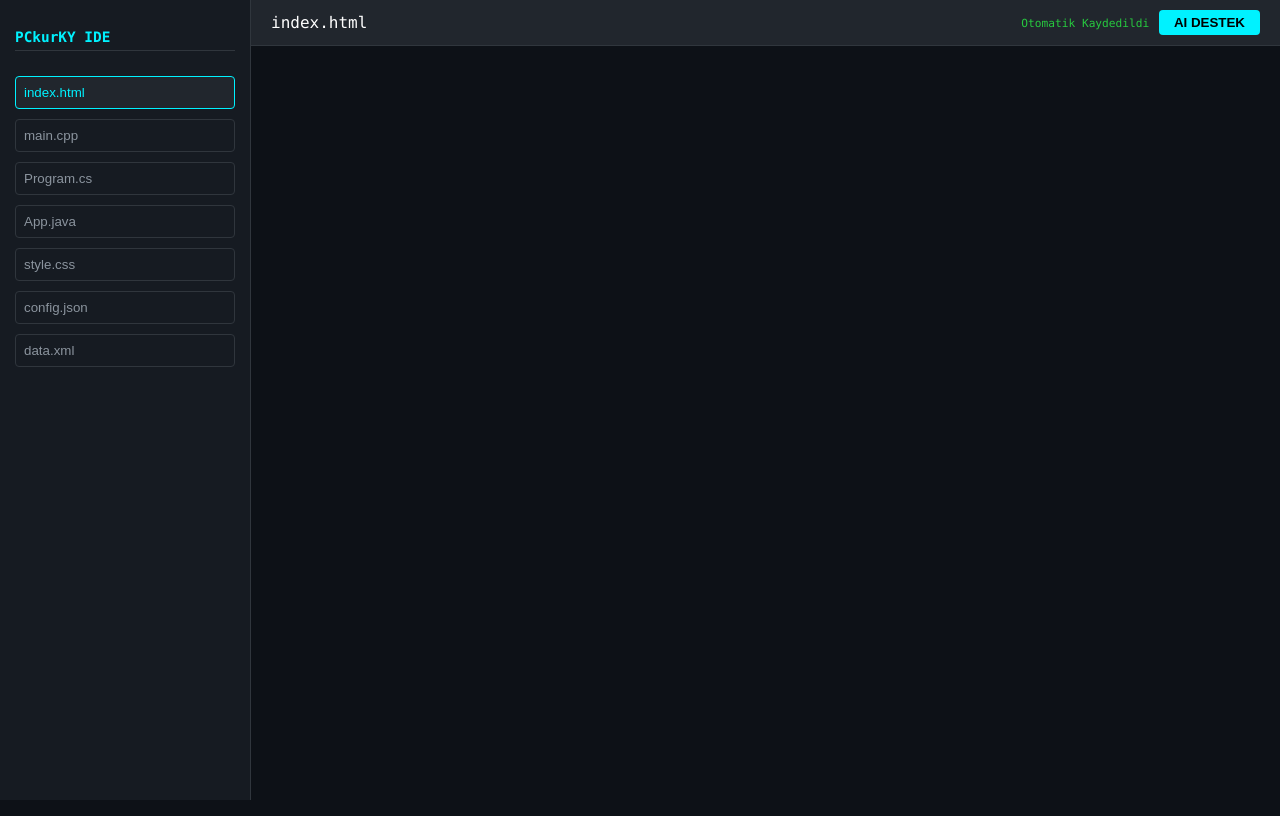
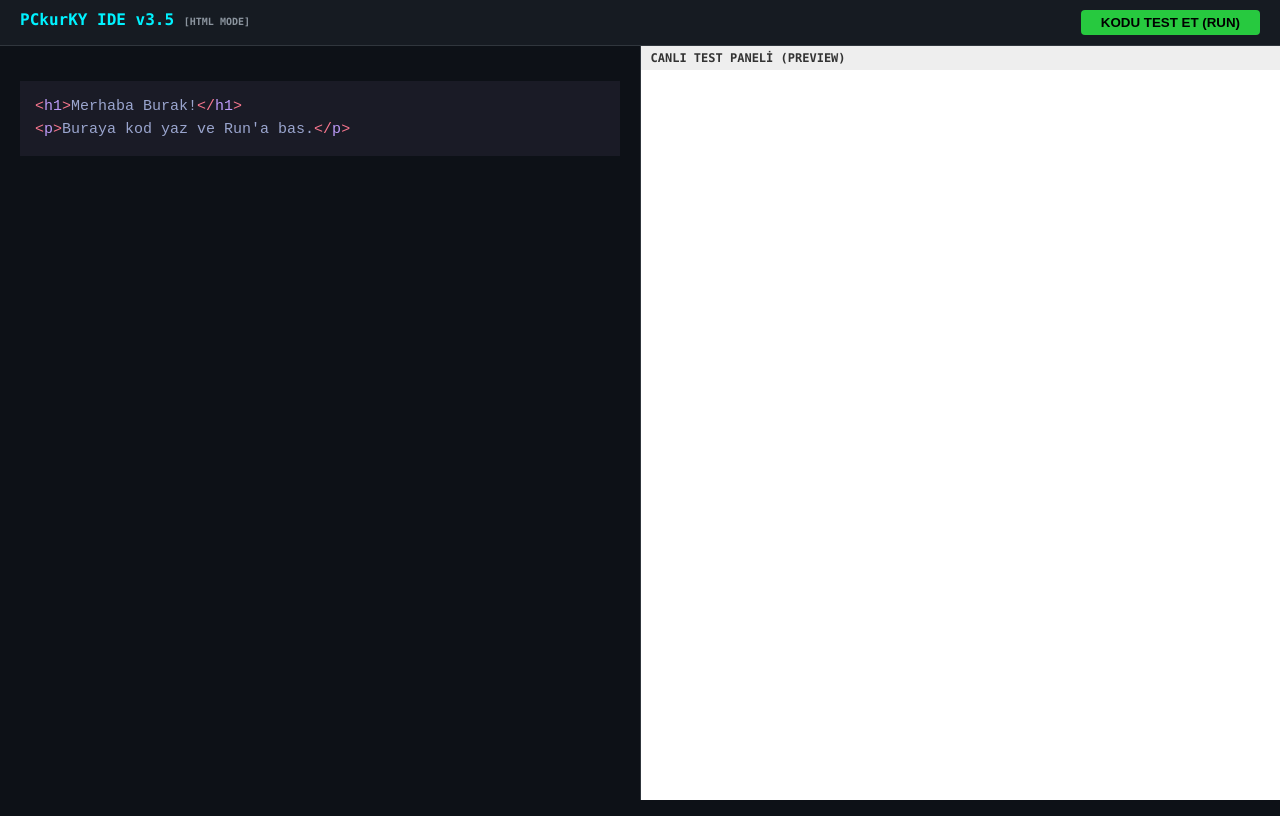
Before and after one commit to bro635756-spec/PCkurKY, a website: page index.html in a window 1280 px wide. Drawn offline with nearby package versions, Linux system fonts and the light colour scheme.

Commit message:
Update title and restructure HTML layout

```diff
--- a/index.html
+++ b/index.html
@@ -3,111 +3,97 @@
 <head>
     <meta charset="UTF-8">
     <meta name="viewport" content="width=device-width, initial-scale=1.0">
-    <title>PCkurKY | Dev-Editor v3.0</title>
+    <title>PCkurKY | IDE & Test Lab</title>
     <link rel="stylesheet" href="https://cdnjs.cloudflare.com/ajax/libs/highlight.js/11.9.0/styles/tokyo-night-dark.min.css">
     <script src="https://cdnjs.cloudflare.com/ajax/libs/highlight.js/11.9.0/highlight.min.js"></script>
     <style>
-        :root { --bg: #0d1117; --sidebar: #161b22; --accent: #00f2ff; }
-        body { margin: 0; background: var(--bg); color: white; font-family: 'Consolas', monospace; display: flex; height: 100vh; }
+        :root { --bg: #0d1117; --accent: #00f2ff; --panel: #161b22; }
+        body { margin: 0; background: var(--bg); color: white; font-family: 'Consolas', monospace; display: flex; flex-direction: column; height: 100vh; overflow: hidden; }
 
-        /* Sidebar */
-        .sidebar { width: 220px; background: var(--sidebar); border-right: 1px solid #30363d; padding: 15px; display: flex; flex-direction: column; gap: 10px; }
-        .sidebar h3 { font-size: 0.9rem; color: var(--accent); margin-bottom: 15px; border-bottom: 1px solid #30363d; padding-bottom: 5px; }
-        .lang-btn { background: transparent; border: 1px solid #30363d; color: #8b949e; padding: 8px; border-radius: 4px; cursor: pointer; text-align: left; transition: 0.2s; }
-        .lang-btn:hover, .lang-btn.active { background: #21262d; color: var(--accent); border-color: var(--accent); }
+        /* Top Bar */
+        .top-bar { background: var(--panel); padding: 10px 20px; display: flex; justify-content: space-between; border-bottom: 1px solid #30363d; }
+        .logo { color: var(--accent); font-weight: bold; }
+        .run-btn { background: #27c93f; color: black; border: none; padding: 5px 20px; border-radius: 4px; font-weight: bold; cursor: pointer; }
 
-        /* Main Editor Area */
-        .editor-container { flex: 1; display: flex; flex-direction: column; position: relative; }
-        .toolbar { background: #21262d; padding: 10px 20px; display: flex; justify-content: space-between; align-items: center; border-bottom: 1px solid #30363d; }
+        /* Workspace */
+        .workspace { display: flex; flex: 1; overflow: hidden; }
 
+        /* Editor Side */
+        .editor-side { flex: 1; position: relative; border-right: 1px solid #30363d; }
         textarea, #highlight-layer {
-            position: absolute; top: 55px; left: 0; width: 100%; height: calc(100% - 55px);
-            padding: 20px; box-sizing: border-box; font-family: 'Consolas', monospace;
-            font-size: 16px; line-height: 1.5; border: none; outline: none; white-space: pre; overflow: auto;
+            position: absolute; width: 100%; height: 100%; padding: 20px;
+            box-sizing: border-box; font-size: 15px; line-height: 1.5;
+            border: none; outline: none; white-space: pre; overflow: auto;
         }
-
         textarea { background: transparent; color: transparent; caret-color: white; z-index: 2; resize: none; }
         #highlight-layer { background: var(--bg); color: #c9d1d9; z-index: 1; pointer-events: none; }
 
-        .save-status { font-size: 0.7rem; color: #27c93f; }
-        button.run-btn { background: var(--accent); color: black; border: none; padding: 5px 15px; border-radius: 4px; font-weight: bold; cursor: pointer; }
+        /* Preview Side */
+        .preview-side { flex: 1; background: white; display: flex; flex-direction: column; }
+        .preview-header { background: #eee; color: #333; padding: 5px 10px; font-size: 12px; font-weight: bold; }
+        iframe { flex: 1; border: none; background: white; }
     </style>
 </head>
 <body>
 
-    <div class="sidebar">
-        <h3>PCkurKY IDE</h3>
-        <button class="lang-btn active" onclick="setLang('html')">index.html</button>
-        <button class="lang-btn" onclick="setLang('cpp')">main.cpp</button>
-        <button class="lang-btn" onclick="setLang('csharp')">Program.cs</button>
-        <button class="lang-btn" onclick="setLang('java')">App.java</button>
-        <button class="lang-btn" onclick="setLang('css')">style.css</button>
-        <button class="lang-btn" onclick="setLang('json')">config.json</button>
-        <button class="lang-btn" onclick="setLang('xml')">data.xml</button>
+    <div class="top-bar">
+        <div class="logo">PCkurKY IDE v3.5 <span id="lang-tag" style="font-size: 10px; color: #8b949e;">[HTML MODE]</span></div>
+        <div class="controls">
+            <button class="run-btn" onclick="runTest()">KODU TEST ET (RUN)</button>
+        </div>
     </div>
 
-    <div class="editor-container">
-        <div class="toolbar">
-            <span id="file-name">index.html</span>
-            <div>
-                <span class="save-status" id="status">Otomatik Kaydedildi</span>
-                <button class="run-btn" onclick="askAIHelp()">AI DESTEK</button>
-            </div>
+    <div class="workspace">
+        <div class="editor-side">
+            <textarea id="editor" spellcheck="false" oninput="updateView()"></textarea>
+            <pre id="highlight-layer"><code id="code-box" class="language-html"></code></pre>
         </div>
 
-        <textarea id="editor" spellcheck="false" oninput="updateEditor()"></textarea>
-        <pre id="highlight-layer"><code id="code-box" class="language-html"></code></pre>
+        <div class="preview-side">
+            <div class="preview-header">CANLI TEST PANELİ (PREVIEW)</div>
+            <iframe id="preview"></iframe>
+        </div>
     </div>
 
 <script>
     const editor = document.getElementById('editor');
     const codeBox = document.getElementById('code-box');
-    const fileNameDisplay = document.getElementById('file-name');
-    const status = document.getElementById('status');
-    let currentLang = 'html';
+    const preview = document.getElementById('preview');
 
-    // LocalStorage: Veriyi Yükle
+    // LocalStorage'dan son kodu getir
     window.onload = () => {
-        const savedCode = localStorage.getItem('pckurky_code_' + currentLang);
-        if (savedCode) {
-            editor.value = savedCode;
-            updateEditor();
-        }
+        const lastCode = localStorage.getItem('pckurky_test_code') || "<h1>Merhaba Burak!</h1>\n<p>Buraya kod yaz ve Run'a bas.</p>";
+        editor.value = lastCode;
+        updateView();
     };
 
-    function setLang(lang) {
-        // Eski kodu kaydet
-        localStorage.setItem('pckurky_code_' + currentLang, editor.value);
-
-        // Yeni dili ayarla
-        currentLang = lang;
-        fileNameDisplay.innerText = `file.${lang}`;
-        codeBox.className = `language-${lang}`;
-
-        // Yeni dilin kodunu getir
-        const newCode = localStorage.getItem('pckurky_code_' + currentLang) || '';
-        editor.value = newCode;
-
-        updateEditor();
-
-        // Aktif buton rengi
-        document.querySelectorAll('.lang-btn').forEach(btn => btn.classList.remove('active'));
-        event.target.classList.add('active');
-    }
-
-    function updateEditor() {
+    function updateView() {
         const code = editor.value;
         codeBox.textContent = code;
         hljs.highlightElement(codeBox);
 
-        // LocalStorage: Veriyi Kaydet
-        localStorage.setItem('pckurky_code_' + currentLang, code);
+        // Kaydırma senkronu
+        document.getElementById('highlight-layer').scrollTop = editor.scrollTop;
 
-        status.innerText = "Kaydediliyor...";
-        setTimeout(() => { status.innerText = "Otomatik Kaydedildi"; }, 1000);
+        // LocalStorage kaydet
+        localStorage.setItem('pckurky_test_code', code);
     }
 
-    // Tab tuşunu aktif etme
+    function runTest() {
+        const code = editor.value;
+        const previewDoc = preview.contentDocument || preview.contentWindow.document;
+        previewDoc.open();
+        previewDoc.write(code);
+        previewDoc.close();
+    }
+
+    // Scroll senkronu
+    editor.onscroll = () => {
+        document.getElementById('highlight-layer').scrollTop = editor.scrollTop;
+        document.getElementById('highlight-layer').scrollLeft = editor.scrollLeft;
+    };
+
+    // Tab tuşu desteği
     editor.onkeydown = function(e) {
         if(e.keyCode === 9) {
             e.preventDefault();
@@ -115,19 +101,9 @@
             var end = this.selectionEnd;
             this.value = this.value.substring(0, start) + "    " + this.value.substring(end);
             this.selectionStart = this.selectionEnd = start + 4;
-            updateEditor();
+            updateView();
         }
     };
-
-    // Scroll senkronizasyonu
-    editor.onscroll = function() {
-        document.getElementById('highlight-layer').scrollTop = editor.scrollTop;
-        document.getElementById('highlight-layer').scrollLeft = editor.scrollLeft;
-    };
-
-    async function askAIHelp() {
-        alert("PCkurKY AI modülü aktif! Kodun LocalStorage'da güvende Burak.");
-    }
 </script>
 
 </body>
```
